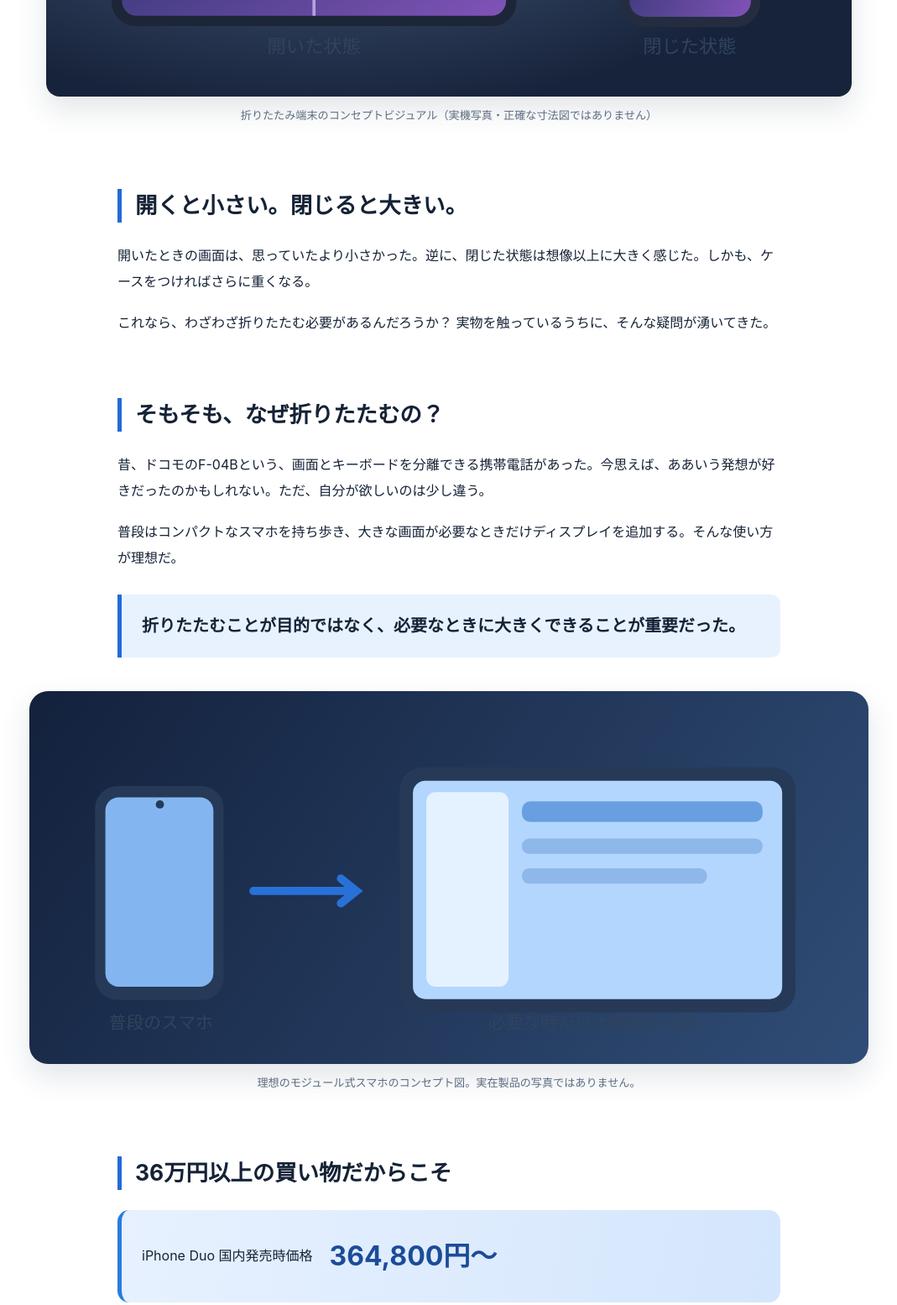
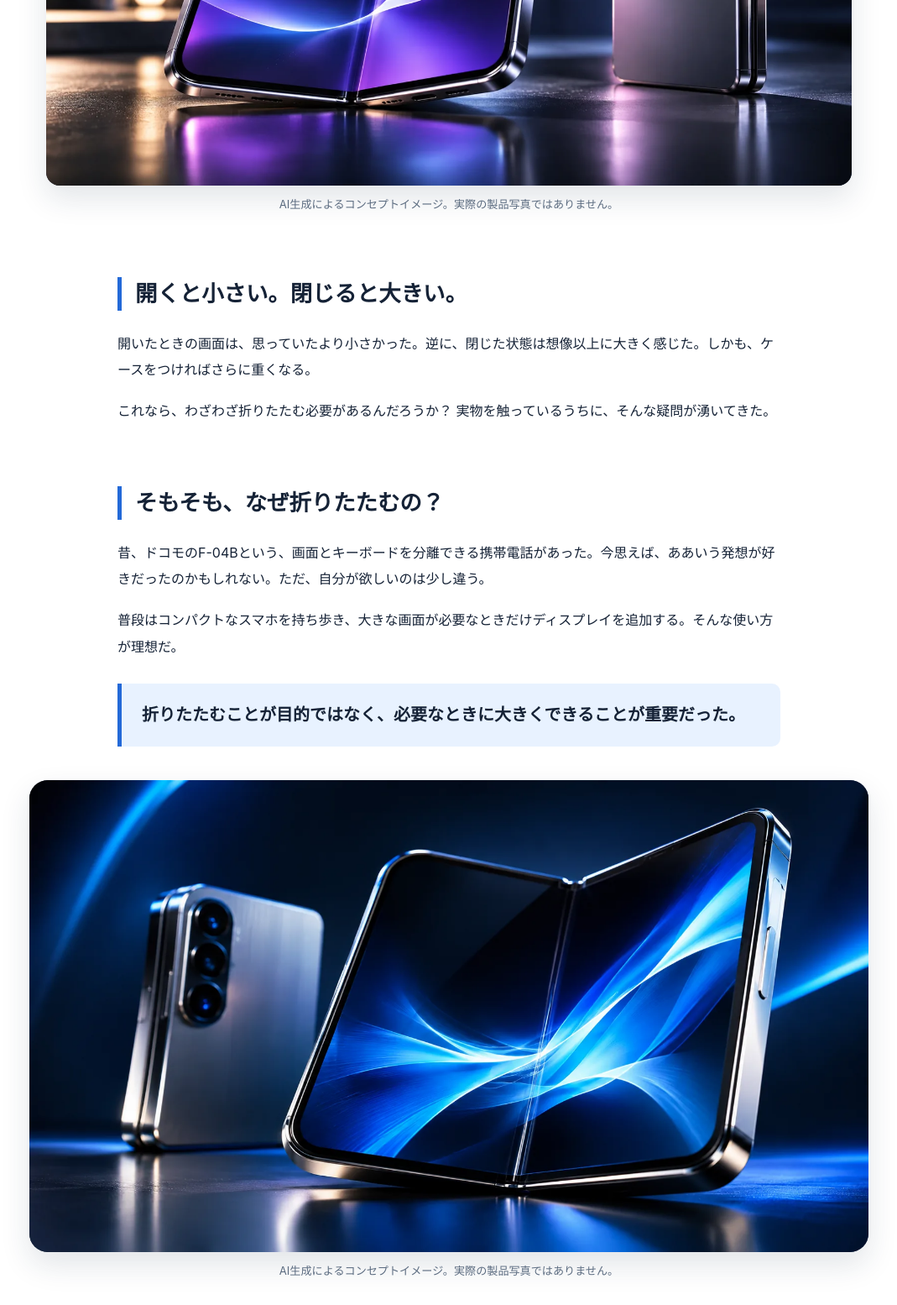
Before and after one commit to aknoworks/akno-site, a plain HTML site: page gear/iphone-duo.html in a window 1280 px wide. Shown: the part 1120-2674 px from the top of the page at 84% size, without its empty margins (105-1174 px from the left). Drawn offline with Linux system fonts and the light colour scheme.

Commit message:
Replace three Gear article SVG illustrations with uploaded WebP imagery

```diff
--- a/gear/iphone-duo.html
+++ b/gear/iphone-duo.html
@@ -16,12 +16,12 @@ header{background:#090f19;border-bottom:1px solid #20344e}header .logo span{colo
 </style></head><body><header><div class="wrap"><a class="logo" href="/">AKNO <span>Gear</span></a><nav><a href="/">トップページに戻る</a></nav></div></header>
 <section class="hero"><div class="device" aria-hidden="true"></div><div class="wrap"><span class="tag">REVIEW / 考察</span><h1>iPhone Duoを買わなかった理由。<br>36万円より気になった<br>「そもそも、なぜ折りたたむの？」</h1><p>実物を触って初めて気づいた、自分が本当に欲しいもの。</p><small>2026年11月17日 ｜ AKNO Gear</small></div></section>
 <main class="content"><p class="lead">Apple初の折りたたみスマホ「iPhone Duo」。正直、かなり興味があった。スマホを開けば大きな画面になる。そんな未来のガジェットには、昔から憧れがある。</p><p>でも、実際に手に取った瞬間、思った。</p><div class="quote">「あれ？ なんか違うぞ」</div>
-<figure><div class="visual" style="background:radial-gradient(ellipse at 35% 20%,#546b91,#17233a 75%);padding:32px 10px"><svg viewBox="0 0 760 300" role="img" aria-label="折りたたみスマホを開いた状態と閉じた状態の概念図"><defs><linearGradient id="screen" x2="1" y2="1"><stop stop-color="#122b57"/><stop offset="1" stop-color="#8153b8"/></linearGradient></defs><rect x="55" y="33" width="390" height="225" rx="23" fill="#1c2638"/><rect x="65" y="43" width="370" height="205" rx="14" fill="url(#screen)"/><path d="M250 43v205" stroke="#d8c8fc" stroke-opacity=".7" stroke-width="3"/><rect x="545" y="34" width="135" height="225" rx="24" fill="#242d40"/><rect x="554" y="44" width="117" height="205" rx="15" fill="url(#screen)"/><text x="250" y="284" fill="#31445d" font-size="18" text-anchor="middle">開いた状態</text><text x="612" y="284" fill="#31445d" font-size="18" text-anchor="middle">閉じた状態</text></svg></div><figcaption>折りたたみ端末のコンセプトビジュアル（実機写真・正確な寸法図ではありません）</figcaption></figure>
+<figure><div class="visual"><img src="/gear/images/gear-hero.webp" alt="折りたたみスマートフォンの開閉イメージ" loading="lazy" decoding="async" style="display:block;width:100%;height:auto"></div><figcaption>AI生成によるコンセプトイメージ。実際の製品写真ではありません。</figcaption></figure>
 <h2>開くと小さい。閉じると大きい。</h2><p>開いたときの画面は、思っていたより小さかった。逆に、閉じた状態は想像以上に大きく感じた。しかも、ケースをつければさらに重くなる。</p><p>これなら、わざわざ折りたたむ必要があるんだろうか？ 実物を触っているうちに、そんな疑問が湧いてきた。</p>
 <h2>そもそも、なぜ折りたたむの？</h2><p>昔、ドコモのF-04Bという、画面とキーボードを分離できる携帯電話があった。今思えば、ああいう発想が好きだったのかもしれない。ただ、自分が欲しいのは少し違う。</p><p>普段はコンパクトなスマホを持ち歩き、大きな画面が必要なときだけディスプレイを追加する。そんな使い方が理想だ。</p><div class="quote">折りたたむことが目的ではなく、必要なときに大きくできることが重要だった。</div>
-<figure><div class="visual" style="background:linear-gradient(125deg,#13213c,#304d77);padding:32px 10px"><svg viewBox="0 0 760 310" role="img" aria-label="小さなスマホに追加ディスプレイを接続する理想の構成を表した概念図"><rect x="36" y="66" width="125" height="208" rx="22" fill="#263a57"/><rect x="46" y="77" width="105" height="184" rx="13" fill="#83b6f1"/><circle cx="99" cy="84" r="4" fill="#263a57"/><path d="M190 168h100m-15 -12 15 12 -15 12" fill="none" stroke="#2871d8" stroke-width="8" stroke-linecap="round"/><rect x="332" y="48" width="385" height="238" rx="22" fill="#263a57"/><rect x="345" y="61" width="359" height="212" rx="12" fill="#b3d6ff"/><rect x="358" y="72" width="80" height="189" rx="9" fill="#e4f2ff"/><rect x="451" y="81" width="234" height="20" rx="8" fill="#689fe0"/><rect x="451" y="117" width="234" height="15" rx="7" fill="#8eb8e9"/><rect x="451" y="146" width="180" height="15" rx="7" fill="#8eb8e9"/><text x="100" y="302" font-size="17" fill="#31445d" text-anchor="middle">普段のスマホ</text><text x="520" y="302" font-size="17" fill="#31445d" text-anchor="middle">必要な時だけ大画面を追加</text></svg></div><figcaption>理想のモジュール式スマホのコンセプト図。実在製品の写真ではありません。</figcaption></figure>
+<figure><div class="visual"><img src="/gear/images/gear-detail.webp" alt="スマートフォンの形状を比較したイメージ" loading="lazy" decoding="async" style="display:block;width:100%;height:auto"></div><figcaption>AI生成によるコンセプトイメージ。実際の製品写真ではありません。</figcaption></figure>
 <h2>36万円以上の買い物だからこそ</h2><div class="price"><span>iPhone Duo 国内発売時価格</span><strong>364,800円〜</strong></div><p>決して安い買い物ではない。さらに発売後、内側ディスプレイの破損に関する報告を目にした。</p><p>実際の故障率がどれほどなのかは分からないし、すべての端末に問題があると言いたいわけではない。でも、36万円以上を支払って、耐久性を心配しながら使うのは自分には厳しい。</p><p>Appleが新しい技術に挑戦すること自体は素晴らしいと思う。ただ、新しい製品だからこそ、購入者が安心して使えることも大切にしてほしい。</p><p class="note">価格・仕様の出典：<a href="https://www.apple.com/jp/newsroom/2026/09/apple-unveils-iphone-duo/" target="_blank" rel="noopener noreferrer">Apple公式発表</a>。故障報告は筆者が購入検討時に目にしたもので、製品全体の故障率を示すものではありません。</p>
 <h2>結局、欲しいのは通話できるiPad</h2><p>考えた結果、自分が本当に欲しいものが分かった。それは、通話できるiPadだ。</p><p>iPhoneとは別の電話番号で管理できて、普通の携帯電話のように通話もできる。大きな画面で作業もできる。そんな端末があれば、かなり理想に近い。</p><p>もちろん、普段の持ち歩きには小さなスマホがいい。だから、スマホに必要なときだけ大画面を追加できる仕組みがあれば、もっといい。</p>
-<figure><div class="visual" style="background:linear-gradient(120deg,#17233a,#4b6280);padding:32px 10px"><svg viewBox="0 0 760 280" role="img" aria-label="2台のスマホと1台のタブレットを使い分ける現在の構成"><rect x="56" y="40" width="126" height="204" rx="20" fill="#27364d"/><rect x="65" y="50" width="108" height="184" rx="12" fill="#83b6f1"/><rect x="211" y="40" width="126" height="204" rx="20" fill="#27364d"/><rect x="220" y="50" width="108" height="184" rx="12" fill="#a2c7f3"/><rect x="386" y="31" width="323" height="222" rx="18" fill="#27364d"/><rect x="398" y="43" width="299" height="198" rx="9" fill="#b4d8f8"/><text x="197" y="270" font-size="17" fill="#31445d" text-anchor="middle">スマホ2台</text><text x="547" y="270" font-size="17" fill="#31445d" text-anchor="middle">iPad</text></svg></div><figcaption>現在の使い分けを表した概念図（実機写真ではありません）</figcaption></figure>
+<figure><div class="visual"><img src="/gear/images/gear-comparison.webp" alt="複数のスマートフォンを並べたイメージ" loading="lazy" decoding="async" style="display:block;width:100%;height:auto"></div><figcaption>AI生成によるコンセプトイメージ。実際の製品写真ではありません。</figcaption></figure>
 <p>でも、今は自分の理想を完全に満たす製品が見つかっていない。結局、スマホ2台とiPadを使い分ける形に落ち着いている。</p>
 <h2>買わなかったからこそ分かったこと</h2><p>iPhone Duoが悪い製品だとは思わない。この形が便利だと感じる人もいるだろう。でも、自分には合わなかった。</p><p>新しいもの、話題になっているもの、高性能なもの。それが必ずしも自分にとっての正解とは限らない。</p><div class="end">今回は36万円を使わずに、自分が本当に欲しいものを知ることができた。買わなかったけれど、後悔はない。</div><p>むしろ、これからどんなガジェットが登場するのか、少し楽しみになった。</p><p class="note">AKNO Gear — 買ってよかったものだけじゃなく、買わなかった理由も伝えていきたい。</p><p><a href="/">← AKNOトップへ戻る</a></p></main><footer><div class="wrap">© 2026 AKNO Gear</div></footer></body></html>
```
